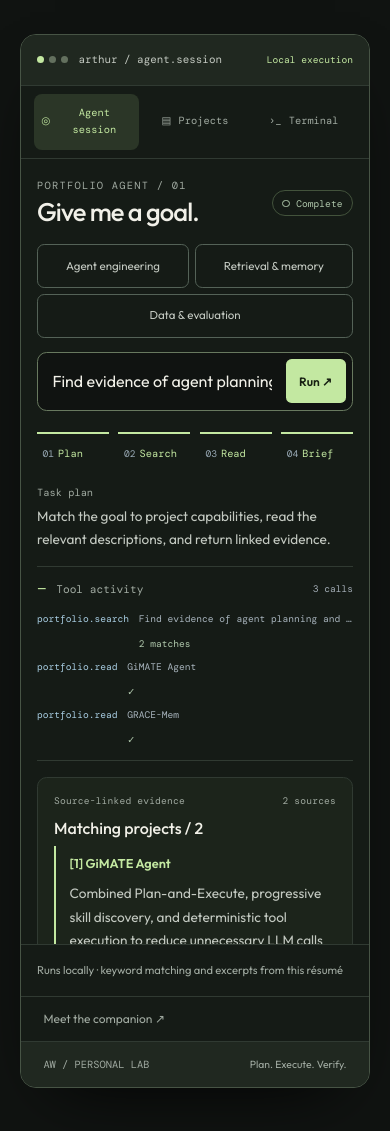
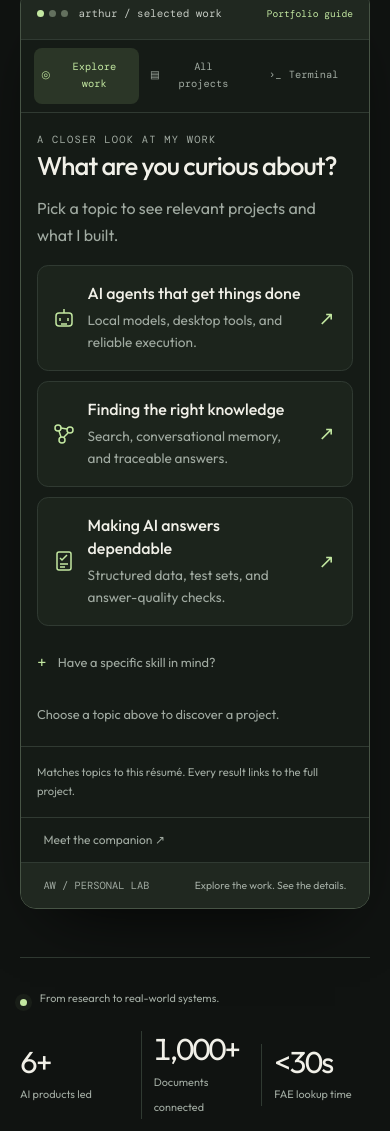
Before and after one commit to yankesswang/arthurwang0413, a plain HTML site: page index.html in a window 390 px wide. Shown: the part 869-2000 px from the top of the page. Drawn offline with nearby package versions, Linux system fonts and the light colour scheme.

Commit message:
Replace abstract execution stages with topic-based project discovery

```diff
--- a/design.css
+++ b/design.css
@@ -46,10 +46,6 @@ a, button, summary { transition: color 180ms ease, background-color 180ms ease,
 .hero h1 > span { padding-left: 0; color: #aeb8aa; }
 .name-period { color: var(--blue); }
 .hero-lead { max-width: 29rem; font-size: 1.08rem; line-height: 1.8; margin-bottom: 1.5rem; }
-.agent-principles { gap: 0; margin: 0 0 2rem; font-size: .68rem; }
-.agent-principles span { gap: .6rem; }
-.agent-principles span::before { border-radius: 50%; background: var(--blue); border: 0; }
-.agent-principles span + span::before { width: 1.7rem; height: 1px; margin: 0 .6rem; background: var(--line-strong); border-radius: 0; }
 .hero-actions { gap: 1rem 1.3rem; margin-bottom: 2.2rem; }
 .button { gap: 1.3rem; min-height: 52px; padding: 0 1.3rem; border-radius: 99px; font-size: .86rem; }
 .button::after { content: "↗"; font-size: 1.1rem; }
@@ -83,10 +79,6 @@ a, button, summary { transition: color 180ms ease, background-color 180ms ease,
 .session-form button { border-radius: .35rem; background: var(--blue); color: var(--button-ink); min-width: 60px; }
 .session-form button:hover { background: var(--button-hover); }
 .session-run-body { max-height: 21rem; padding: 0 1.4rem; scrollbar-color: var(--line-strong) transparent; }
-.session-pipeline { gap: .6rem; }
-.session-pipeline li { padding-top: .85rem; font-size: .7rem; }
-.session-pipeline li[data-state="done"] { border-color: var(--blue); color: var(--blue); }
-.session-pipeline li[data-state="active"] { background: #2b3627; border-color: var(--blue); }
 .session-plan p { color: var(--body); font-size: .82rem; }
 .session-plan > span, .session-result-heading, .session-trace summary { color: var(--muted); }
 .session-result { padding: 1rem; border: 1px solid var(--line); border-radius: .6rem; background: #1c241b; }
@@ -169,6 +161,53 @@ a, button, summary { transition: color 180ms ease, background-color 180ms ease,
 .footer h2 { font-family: var(--sans); font-size: clamp(3rem, 7vw, 6rem); font-weight: 400; letter-spacing: -.06em; }
 .footer-email { font-size: clamp(1rem, 2.5vw, 2rem); color: var(--blue); border-color: var(--line-strong); overflow-wrap: anywhere; }
 .footer-base a { display: inline-flex; align-items: center; min-height: 44px; }
+/* Topic-based portfolio guide. These are destinations, not sequential stages. */
+.guide-intro { max-width: 27rem; margin: .8rem 0 0; color: var(--muted); font-size: .95rem; line-height: 1.7; }
+.session-header { align-items: flex-start; }
+.session-state { margin-top: .2rem; }
+#portfolio-agent-session[data-status="idle"] .session-state { display: none; }
+.lab-enabled .guide-topics { display: grid; gap: .65rem; }
+.guide-topics button { display: grid; grid-template-columns: 24px minmax(0, 1fr) 20px; align-items: center; gap: 1rem; width: 100%; padding: 1rem; text-align: left; border: 1px solid var(--line); border-radius: .7rem; background: #1c241c; }
+.guide-topics button svg { width: 24px; height: 24px; color: var(--blue); }
+.guide-topics button > span:not(.topic-arrow) { display: grid; gap: .3rem; }
+.guide-topics strong { color: var(--ink); font-size: .95rem; font-weight: 500; line-height: 1.45; }
+.guide-topics small { color: var(--muted); font-size: .8rem; line-height: 1.6; }
+.guide-topics .topic-arrow { color: var(--blue); font-size: 1.2rem; transition: transform 180ms ease; }
+.guide-topics button:hover { border-color: var(--line-strong); background: #253023; }
+.guide-topics button:hover .topic-arrow { transform: translate(2px, -2px); }
+.guide-topics button[aria-pressed="true"] { border-color: var(--blue); background: #293624; }
+.guide-custom { margin: 0 1.4rem .8rem; }
+.guide-custom > summary { min-height: 44px; display: flex; align-items: center; gap: .7rem; color: var(--muted); font-size: .8rem; list-style: none; }
+.guide-custom > summary::-webkit-details-marker { display: none; }
+.guide-custom > summary::before { content: "+"; font: 1rem var(--mono); color: var(--blue); }
+.guide-custom[open] > summary::before { content: "−"; }
+.guide-custom .session-form { margin: .5rem 0 1rem; }
+.session-run-body { max-height: none; overflow: visible; }
+.session-result { scroll-margin-top: 10rem; padding: 1.25rem 0 0; border: 0; border-top: 1px solid var(--line); border-radius: 0; background: transparent; }
+.session-result-heading { font-size: .65rem; letter-spacing: .08em; }
+.session-result h3 { margin: .6rem 0 1rem; font-size: 1rem; }
+.session-evidence-list { gap: .75rem; }
+.session-source { padding: 1rem; border: 1px solid var(--line); border-radius: .7rem; background: #1c241c; }
+.session-source-name { font-size: 1rem; }
+.session-source-excerpt { font-size: .85rem; line-height: 1.8; }
+.session-source-link { min-height: 44px; display: inline-flex; align-items: center; font-size: .75rem; }
+.session-trace { margin: 1rem 0; border-bottom: 0; }
+.session-trace summary { font-family: var(--sans); font-size: .75rem; }
+#portfolio-agent-session[data-status="idle"] .session-result { padding: .5rem 0; border-top: 0; }
+#portfolio-agent-session[data-status="idle"] .session-result h3 { color: var(--muted); font-size: .8rem; font-weight: 400; margin: 0; }
+#portfolio-agent-session[data-status="idle"] .session-result-heading,
+#portfolio-agent-session[data-status="idle"] .session-trace,
+#portfolio-agent-session[data-status="idle"] .session-evidence-list { display: none; }
+@media (max-width: 600px) {
+  .guide-custom { margin-inline: 1rem; }
+  .guide-topics button { gap: .75rem; padding: 1rem .85rem; }
+  .guide-topics strong { font-size: 1rem; }
+  .guide-topics small { font-size: .85rem; }
+  .session-state { font-size: .6rem; }
+  .session-header { gap: .5rem; }
+  .guide-intro { font-size: 1rem; }
+}
+
 /* Keep content immediately readable; motion is limited to interaction feedback. */
 .motion-ready .reveal, .motion-ready .project .project-details li { opacity: 1 !important; transform: none !important; filter: none !important; transition: none !important; }
 .motion-ready .site-header, .motion-ready .hero .eyebrow, .motion-ready .hero h1, .motion-ready .hero-lead, .motion-ready .hero-actions, .motion-ready .contact-list { animation: none; }
@@ -230,10 +269,9 @@ a, button, summary { transition: color 180ms ease, background-color 180ms ease,
   .session-prompts { margin-inline: 1rem; }
   .session-prompts button { font-size: .72rem; }
   .session-form { margin-inline: 1rem; }
-  .session-run-body { padding-inline: 1rem; max-height: 32rem; }
+  .session-run-body { padding-inline: 1rem; }
   .session-plan { grid-template-columns: 1fr; }
   .session-plan p, .session-source-excerpt { font-size: .85rem; }
-  .session-pipeline li { gap: .25rem; font-size: .65rem; }
   .session-disclosure { padding-inline: 1rem; font-size: .7rem; }
   .impact-strip { gap: 1.5rem .75rem; }
   .impact-strip > div:not(:first-child) { padding-left: .75rem; }
--- a/index.html
+++ b/index.html
@@ -46,7 +46,6 @@
           <p class="hero-label" data-i18n="heroLabel">Engineering intelligence.</p>
           <h1 id="hero-title" aria-label="Arthur Wang">Arthur<br><span>Wang<span class="name-period">.</span></span></h1>
           <p class="hero-lead" data-i18n="heroLead">I build agents that plan, use tools, and recover — with retrieval and memory grounded in traceable evidence.</p>
-          <div class="agent-principles" aria-label="Engineering approach"><span>Plan</span><span>Execute</span><span>Verify</span></div>
           <div class="hero-actions">
             <a class="button" href="#work" data-i18n="viewWork">View selected work</a>
             <a class="text-link" href="arthurwang_cv.pdf" data-i18n="downloadResume">Download résumé</a>
@@ -62,28 +61,28 @@
         <aside class="agent-workspace" aria-labelledby="workspace-title">
           <header class="workspace-bar">
             <span class="window-mark" aria-hidden="true"><i></i><i></i><i></i></span>
-            <span id="workspace-title">arthur / agent.session</span>
-            <span class="workspace-local" data-i18n="labLocal">Local execution</span>
+            <span id="workspace-title">arthur / selected work</span>
+            <span class="workspace-local" data-i18n="labLocal">Portfolio guide</span>
           </header>
           <div class="workspace-switch" role="group" aria-label="Workspace views" data-i18n-aria="labViews">
-            <button type="button" data-view="agent" aria-pressed="true" aria-controls="view-agent"><span aria-hidden="true">◎</span> <span data-i18n="labAgent">Agent session</span></button>
+            <button type="button" data-view="agent" aria-pressed="true" aria-controls="view-agent"><span aria-hidden="true">◎</span> <span data-i18n="labAgent">Find your interest</span></button>
             <button type="button" data-view="projects" aria-pressed="false" aria-controls="view-projects"><span aria-hidden="true">▤</span> <span data-i18n="labProjects">Projects</span></button>
-            <button type="button" data-view="terminal" aria-pressed="false" aria-controls="view-terminal"><span aria-hidden="true">›_</span> <span>Terminal</span></button>
+            <button type="button" data-view="terminal" aria-pressed="false" aria-controls="view-terminal"><span aria-hidden="true">›_</span> <span data-i18n="labTerminal">Terminal</span></button>
           </div>
           <div class="workspace-view agent-session" id="view-agent">
             <section id="portfolio-agent-session" aria-labelledby="session-title">
-              <div class="session-header"><div><p class="session-eyebrow">PORTFOLIO AGENT / 01</p><h2 id="session-title" data-i18n="sessionTitle">Give me a goal.</h2></div><span class="session-state" role="status" aria-live="polite" data-state="idle">Ready</span></div>
-              <div class="session-prompts" role="group" aria-label="Example tasks" data-i18n-aria="sessionExamples">
-                <button type="button" data-intent="agents" data-i18n="sessionAgents">Agent engineering</button><button type="button" data-intent="memory" data-i18n="sessionMemory">Retrieval &amp; memory</button><button type="button" data-intent="evaluation" data-i18n="sessionEvaluation">Data &amp; evaluation</button>
+              <div class="session-header"><div><p class="session-eyebrow" data-i18n="guideEyebrow">A CLOSER LOOK AT MY WORK</p><h2 id="session-title" data-i18n="sessionTitle">What are you curious about?</h2><p class="guide-intro" data-i18n="guideIntro">Pick a topic to see relevant projects and what I built.</p></div><span class="session-state" role="status" aria-live="polite" data-state="idle">Ready</span></div>
+              <div class="session-prompts guide-topics" role="group" aria-label="Explore work by topic" data-i18n-aria="sessionExamples">
+                <button type="button" data-intent="agents" aria-pressed="false"><svg viewBox="0 0 24 24" fill="none" stroke="currentColor" stroke-width="1.5" aria-hidden="true"><rect x="4" y="7" width="16" height="13" rx="3"/><path d="M12 3v4M8 12v3m8-3v3m-7 3h6"/></svg><span><strong data-i18n="sessionAgents">AI agents that get things done</strong><small data-i18n="guideAgentsDesc">Local models, desktop tools, and reliable execution.</small></span><span class="topic-arrow" aria-hidden="true">↗</span></button>
+                <button type="button" data-intent="memory" aria-pressed="false"><svg viewBox="0 0 24 24" fill="none" stroke="currentColor" stroke-width="1.5" aria-hidden="true"><circle cx="6" cy="6" r="3"/><circle cx="18" cy="8" r="3"/><circle cx="10" cy="18" r="3"/><path d="m9 6 6 1m-8 2 2 6m7-4-4 4"/></svg><span><strong data-i18n="sessionMemory">Finding the right knowledge</strong><small data-i18n="guideMemoryDesc">Search, conversational memory, and traceable answers.</small></span><span class="topic-arrow" aria-hidden="true">↗</span></button>
+                <button type="button" data-intent="evaluation" aria-pressed="false"><svg viewBox="0 0 24 24" fill="none" stroke="currentColor" stroke-width="1.5" aria-hidden="true"><rect x="5" y="3" width="14" height="18" rx="2"/><path d="m8 9 2 2 5-5M8 15h8m-8 3h5"/></svg><span><strong data-i18n="sessionEvaluation">Making AI answers dependable</strong><small data-i18n="guideEvaluationDesc">Structured data, test sets, and answer-quality checks.</small></span><span class="topic-arrow" aria-hidden="true">↗</span></button>
               </div>
-              <form class="session-form" autocomplete="off"><label class="sr-only" for="session-query" data-i18n="sessionQueryLabel">What would you like to know about Arthur's work?</label><input id="session-query" name="goal" type="text" maxlength="180" placeholder="Find evidence of agent engineering" required><button type="submit" data-i18n="sessionRun">Run ↗</button><button type="button" class="session-stop" hidden data-i18n="sessionStop">Stop</button></form>
+              <details class="guide-custom"><summary data-i18n="guideCustom">Have a specific skill in mind?</summary><form class="session-form" autocomplete="off"><label class="sr-only" for="session-query" data-i18n="sessionQueryLabel">Search skills or project keywords</label><input id="session-query" name="goal" type="text" maxlength="180" placeholder="Try RAG, Electron, or evaluation" required><button type="submit" data-i18n="sessionRun">Search ↗</button><button type="button" class="session-stop" hidden data-i18n="sessionStop">Stop</button></form></details>
               <div class="session-run-body">
-                <ol class="session-pipeline" aria-label="Task progress" data-i18n-aria="sessionProgress"><li data-step="plan"><span>01</span><span data-i18n="sessionPlan">Plan</span></li><li data-step="search"><span>02</span><span data-i18n="sessionSearch">Search</span></li><li data-step="read"><span>03</span><span data-i18n="sessionRead">Read</span></li><li data-step="brief"><span>04</span><span data-i18n="sessionBrief">Brief</span></li></ol>
-                <div class="session-plan"><span data-i18n="sessionPlanLabel">Task plan</span><p data-i18n="sessionPlanText">Match the goal to project capabilities, read the relevant descriptions, and return linked evidence.</p></div>
-                <details class="session-trace" open><summary><span data-i18n="sessionTrace">Tool activity</span><span class="session-tool-count">0 calls</span></summary><ol class="session-tool-log"></ol></details>
                 <section class="session-result" aria-labelledby="session-result-title"><div class="session-result-heading"><span data-i18n="sessionEvidence">Source-linked evidence</span><span class="session-source-count"></span></div><h3 id="session-result-title" data-i18n="sessionWelcome">Choose a goal to explore my work.</h3><div class="session-evidence-list"></div><p class="session-feedback"></p></section>
+                <details class="session-trace"><summary><span data-i18n="sessionTrace">Tool activity</span><span class="session-tool-count">0 calls</span></summary><ol class="session-tool-log"></ol></details>
               </div>
-              <p class="session-disclosure" data-i18n="sessionDisclosure">Runs locally · keyword matching and excerpts from this résumé</p>
+              <p class="session-disclosure" data-i18n="sessionDisclosure">Matches topics to this résumé. Every result links to the full project.</p>
               <noscript><p class="session-noscript">Enable JavaScript to explore tasks, or read all project details below.</p></noscript>
             </section>
             <details class="agent-companion"><summary data-i18n="sessionCompanion">Meet the companion ↗</summary><div>
--- a/script.js
+++ b/script.js
@@ -282,7 +282,7 @@ window.addEventListener("scroll", updateProgress, { passive: true });
 // Original interaction design: a small portfolio workspace, with no backend or runtime dependencies.
 const labCopy = {
   en: {
-    labLocal: "In your browser", labViews: "Workspace views", labAgent: "Agent", labProjects: "Projects",
+    labLocal: "Portfolio guide", labViews: "Portfolio views", labAgent: "Explore work", labProjects: "All projects", labTerminal: "Terminal",
     labAvatar: "Interactive agent. Drag and release, or use arrow keys. Escape resets.",
     labReady: "Ready to explore", labDragging: "A little outside the box", labReturning: "Finding my balance",
     labHint: "Drag a little. Let go. Watch it return.", labReset: "Reset ↺",
@@ -548,6 +548,40 @@ const sessionStop = portfolioSession.querySelector(".session-stop");
 const sessionState = portfolioSession.querySelector(".session-state");
 const sessionEvidence = portfolioSession.querySelector(".session-evidence-list");
 const sessionLog = portfolioSession.querySelector(".session-tool-log");
+// Visitor-facing project discovery: explain the destination, not internal execution steps.
+Object.assign(translations.en, {
+  askPortfolio: "Find a relevant project",
+  labLocal: "Portfolio guide", labAgent: "Explore work", labProjects: "All projects", labTerminal: "Terminal",
+  guideEyebrow: "A CLOSER LOOK AT MY WORK", sessionTitle: "What are you curious about?",
+  guideIntro: "Pick a topic to see relevant projects and what I built.",
+  sessionExamples: "Explore work by topic", sessionAgents: "AI agents that get things done",
+  guideAgentsDesc: "Local models, desktop tools, and reliable execution.",
+  sessionMemory: "Finding the right knowledge", guideMemoryDesc: "Search, conversational memory, and traceable answers.",
+  sessionEvaluation: "Making AI answers dependable", guideEvaluationDesc: "Structured data, test sets, and answer-quality checks.",
+  guideCustom: "Have a specific skill in mind?", sessionQueryLabel: "Search skills or project keywords",
+  sessionRun: "Search ↗", sessionReady: "Explore", sessionRunning: "Searching", sessionComplete: "Found",
+  sessionWelcome: "Choose a topic above to discover a project.", sessionEvidence: "RELATED PROJECTS",
+  sessionResults: "Projects to explore", sessionTrace: "How these results were found",
+  sessionDisclosure: "Matches topics to this résumé. Every result links to the full project.",
+  labFooter: "Explore the work. See the details."
+});
+Object.assign(translations["zh-TW"], {
+  askPortfolio: "找適合你的專案",
+  labLocal: "作品導覽", labAgent: "依興趣探索", labProjects: "所有專案", labTerminal: "指令模式",
+  guideEyebrow: "從你感興趣的主題開始", sessionTitle: "你想了解哪一面？",
+  guideIntro: "選一個主題，看看我做過的專案與實作內容。",
+  sessionExamples: "依主題探索作品", sessionAgents: "能實際執行任務的 AI Agent",
+  guideAgentsDesc: "本機模型、桌面工具，以及可靠的任務執行。",
+  sessionMemory: "找到知識，也記住對話", guideMemoryDesc: "知識檢索、長期記憶與可追溯的回答。",
+  sessionEvaluation: "讓 AI 的答案更可靠", guideEvaluationDesc: "結構化資料、測試集與回答品質評估。",
+  guideCustom: "想找特定技能或技術？", sessionQueryLabel: "搜尋技能或專案關鍵字",
+  sessionRun: "搜尋 ↗", sessionReady: "探索", sessionRunning: "搜尋中", sessionComplete: "已找到",
+  sessionWelcome: "點選上方主題，找到你感興趣的專案。", sessionEvidence: "相關專案",
+  sessionResults: "推薦閱讀的專案", sessionTrace: "這些結果是如何找到的？",
+  sessionDisclosure: "依主題比對這份履歷，每筆結果都能連到完整專案介紹。",
+  labFooter: "從興趣出發，看見實作。"
+});
+
 const sessionAliases = {
   gimate: ["agent", "agents", "tool", "tools", "execution", "planning", "orchestration", "repair", "recovery", "local", "desktop", "electron", "sqlite", "代理", "工具", "執行", "規劃", "恢復", "桌面", "本機"],
   grace: ["memory", "conversational", "retrieval", "graph", "reranking", "provenance", "curation", "agent", "evaluation", "記憶", "檢索", "溯源", "重排序", "圖譜", "評估"],
@@ -556,7 +590,6 @@ const sessionAliases = {
 };
 const sessionPresets = { agents: "sessionGoalAgents", memory: "sessionGoalMemory", evaluation: "sessionGoalEvaluation" };
 const sessionModel = { runId: 0, status: "idle", phase: -1, query: "", calls: [], results: [], matchCount: 0, controller: null, preset: null };
-const sessionSteps = ["plan", "search", "read", "brief"];
 const keywordPresent = (text, term) => /[^\x00-\x7F]/.test(term)
   ? text.includes(term)
   : new RegExp(`\\b${term}\\b`, "i").test(text);
@@ -597,17 +630,13 @@ function sessionNode(tag, className, text) {
 
 function renderPortfolioSession() {
   const running = sessionModel.status === "running";
+  portfolioSession.dataset.status = sessionModel.status;
+  portfolioSession.querySelectorAll("[data-intent]").forEach(button => button.setAttribute("aria-pressed", String(button.dataset.intent === sessionModel.preset)));
   const statusKeys = { idle: "sessionReady", running: "sessionRunning", complete: "sessionComplete", stopped: "sessionStopped", empty: "sessionNoMatch", error: "sessionError" };
   sessionState.textContent = labText(statusKeys[sessionModel.status]);
   sessionState.dataset.state = sessionModel.status;
   sessionStop.hidden = !running;
   portfolioSession.querySelector(".session-run-body").setAttribute("aria-busy", String(running));
-  portfolioSession.querySelectorAll("[data-step]").forEach((step, index) => {
-    const done = sessionModel.status === "complete" || sessionModel.status === "empty" || index < sessionModel.phase;
-    step.dataset.state = done ? "done" : index === sessionModel.phase ? (running ? "active" : "paused") : "waiting";
-    if (index === sessionModel.phase && running) step.setAttribute("aria-current", "step");
-    else step.removeAttribute("aria-current");
-  });
   portfolioSession.querySelector(".session-tool-count").textContent = `${sessionModel.calls.length} ${labText("sessionCalls")}`;
   portfolioSession.querySelector(".session-source-count").textContent = sessionModel.results.length ? `${sessionModel.results.length} ${labText("sessionSources")}` : "";
   const title = portfolioSession.querySelector("#session-result-title");
@@ -645,55 +674,32 @@ function renderPortfolioSession() {
   document.dispatchEvent(new CustomEvent("portfolio:session"));
 }
 
-function sessionPause(signal) {
-  if (signal.aborted) return Promise.reject(new DOMException("Aborted", "AbortError"));
-  // Pace the presentation only; tool results and counts come from actual local reads.
-  if (reducedMotion.matches) return Promise.resolve();
-  return new Promise((resolve, reject) => {
-    const abort = () => { window.clearTimeout(timer); reject(new DOMException("Aborted", "AbortError")); };
-    const timer = window.setTimeout(() => { signal.removeEventListener("abort", abort); resolve(); }, 280);
-    signal.addEventListener("abort", abort, { once: true });
-  });
-}
-
 async function runPortfolioTask(query, preset = null) {
   const goal = query.trim().slice(0, 180);
   if (!goal) return;
   if (sessionModel.controller) sessionModel.controller.abort();
   const controller = new AbortController();
   sessionModel.runId += 1;
-  Object.assign(sessionModel, { status: "running", phase: 0, query: goal, calls: [], results: [], matchCount: 0, controller, preset });
+  Object.assign(sessionModel, { status: "running", phase: 1, query: goal, calls: [], results: [], matchCount: 0, controller, preset });
   sessionInput.value = goal;
   renderPortfolioSession();
   try {
-    await sessionPause(controller.signal);
+    // Yield once for input feedback; results come directly from the local résumé.
+    await new Promise(resolve => window.requestAnimationFrame(resolve));
     if (controller.signal.aborted) return;
-    sessionModel.phase = 1;
     const hits = portfolioSearch(goal);
     sessionModel.matchCount = hits.length;
     sessionModel.calls.push({ name: "portfolio.search", argument: goal, count: hits.length });
-    renderPortfolioSession();
-    await sessionPause(controller.signal);
-    if (controller.signal.aborted) return;
-    sessionModel.phase = 2;
-    // Keep the brief focused; all matching cases remain available in the Projects view.
     for (const hit of hits.slice(0, 2)) {
-      const evidence = portfolioRead(hit);
-      sessionModel.results.push(evidence);
+      sessionModel.results.push(portfolioRead(hit));
       sessionModel.calls.push({ name: "portfolio.read", argument: projectSources[hit.key].name });
     }
-    renderPortfolioSession();
-    await sessionPause(controller.signal);
-    if (controller.signal.aborted) return;
     sessionModel.phase = 3;
-    renderPortfolioSession();
-    await sessionPause(controller.signal);
-    if (controller.signal.aborted) return;
     sessionModel.status = hits.length ? "complete" : "empty";
     sessionModel.controller = null;
     renderPortfolioSession();
   } catch (error) {
-    if (error.name === "AbortError" || sessionModel.controller !== controller) return;
+    if (error.name === "AbortError" || controller.signal.aborted) return;
     sessionModel.status = "error";
     sessionModel.controller = null;
     renderPortfolioSession();
@@ -711,22 +717,30 @@ function stopPortfolioTask() {
 }
 sessionStop.addEventListener("click", () => { stopPortfolioTask(); sessionInput.focus(); });
 portfolioSession.querySelectorAll("[data-intent]").forEach((button) => {
-  button.addEventListener("click", () => runPortfolioTask(labText(sessionPresets[button.dataset.intent]), button.dataset.intent));
+  button.addEventListener("click", async () => {
+    const intent = button.dataset.intent;
+    await runPortfolioTask(labText(sessionPresets[intent]), intent);
+    if (sessionModel.preset !== intent || sessionModel.status !== "complete") return;
+    const result = portfolioSession.querySelector(".session-result");
+    const heading = result.querySelector("h3");
+    heading.tabIndex = -1;
+    heading.focus({ preventScroll: true });
+    result.scrollIntoView({ behavior: reducedMotion.matches ? "auto" : "smooth", block: "nearest" });
+  });
 });
 document.querySelector('a[href="#portfolio-agent-session"]').addEventListener("click", () => {
   showLabView("agent");
-  window.requestAnimationFrame(() => sessionInput.focus({ preventScroll: true }));
+  window.requestAnimationFrame(() => portfolioSession.querySelector("[data-intent]").focus({ preventScroll: true }));
 });
 document.addEventListener("resume:language", () => {
   if (sessionModel.preset && [translations.en[sessionPresets[sessionModel.preset]], translations["zh-TW"][sessionPresets[sessionModel.preset]]].includes(sessionInput.value)) {
     sessionInput.value = labText(sessionPresets[sessionModel.preset]);
   }
-  sessionInput.placeholder = labText("sessionGoalAgents");
+  sessionInput.placeholder = labLanguage() === "zh-TW" ? "試試 RAG、Electron 或評估" : "Try RAG, Electron, or evaluation";
   renderPortfolioSession();
 });
 setLanguage(labLanguage());
 renderPortfolioSession();
-runPortfolioTask(labText("sessionGoalAgents"), "agents");
 
 // Portfolio tool console. Commands act on page content and local UI only.
 const terminalCopy = {
```
Also changed, not shown: 1 other file.
